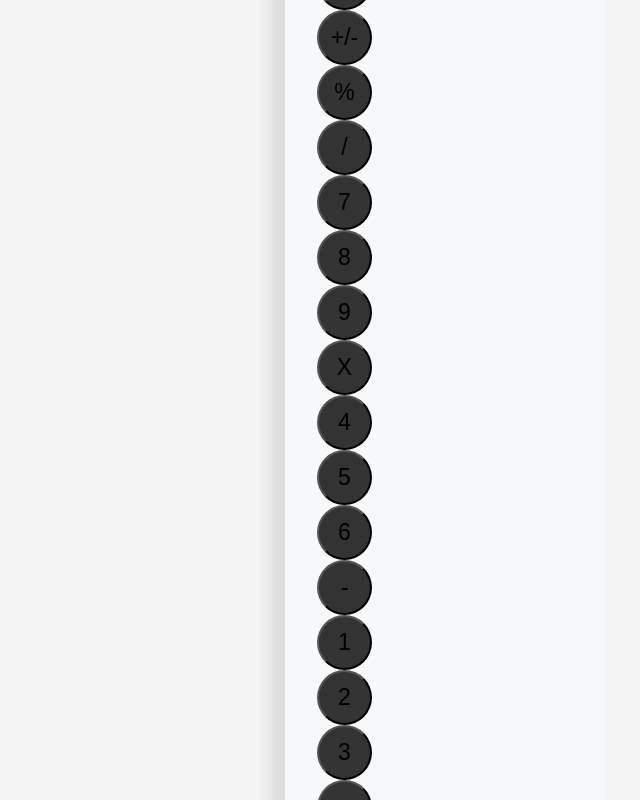
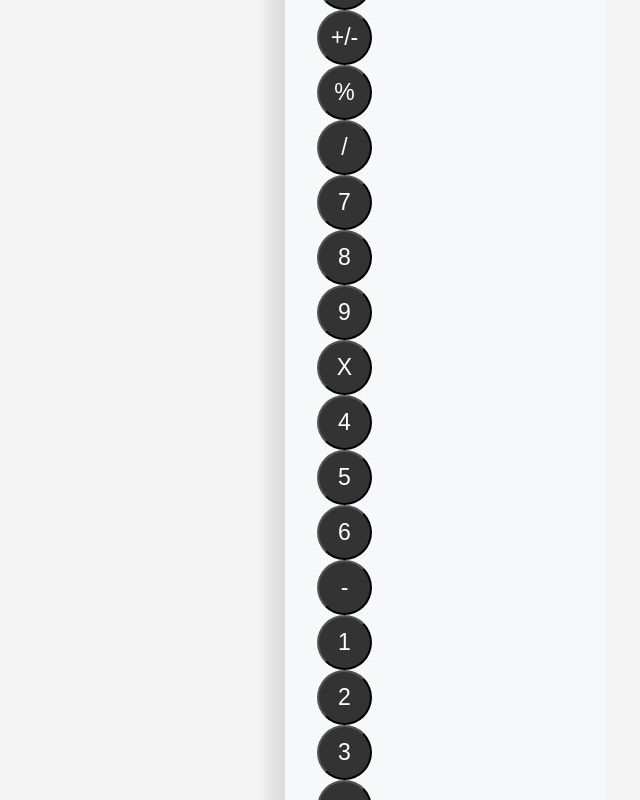
Before and after one commit to jnewton25/activity-calculator, a React (Create React App) app: page / in a window 1280 px wide. Shown: the top 800 px of the page, without its empty margins (195-835 px from the left). Built offline with nearby package versions, Linux system fonts and the light colour scheme.

Commit message:
Adding button-function class

```diff
--- a/src/App.js
+++ b/src/App.js
@@ -16,6 +16,11 @@ const btnValues = [
 	[0, ".", "="],
 ];
 
+/* Possible way to add class .button-function
+if (btnValues.includes("C")) {
+	btnValues.classList.add("button-function");
+}
+*/
 const App = () => {
 	return (
 		<div>
--- a/src/index.css
+++ b/src/index.css
@@ -33,6 +33,7 @@ body {
 .button {
 	align-items: center;
 	background: #333;
+	color: white;
 	border-radius: 50%;
 	display: flex;
 	font-size: 23px;
@@ -40,3 +41,8 @@ body {
 	width: 55px;
 	justify-content: center;
 }
+
+.button-function {
+	color: black;
+	background: #a5a5a5;
+}
```
